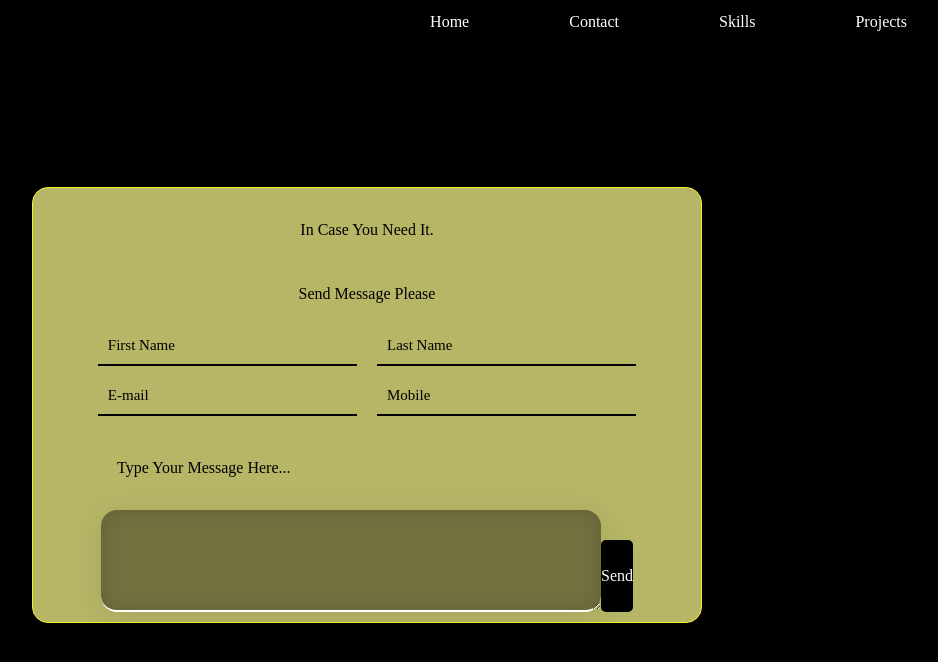
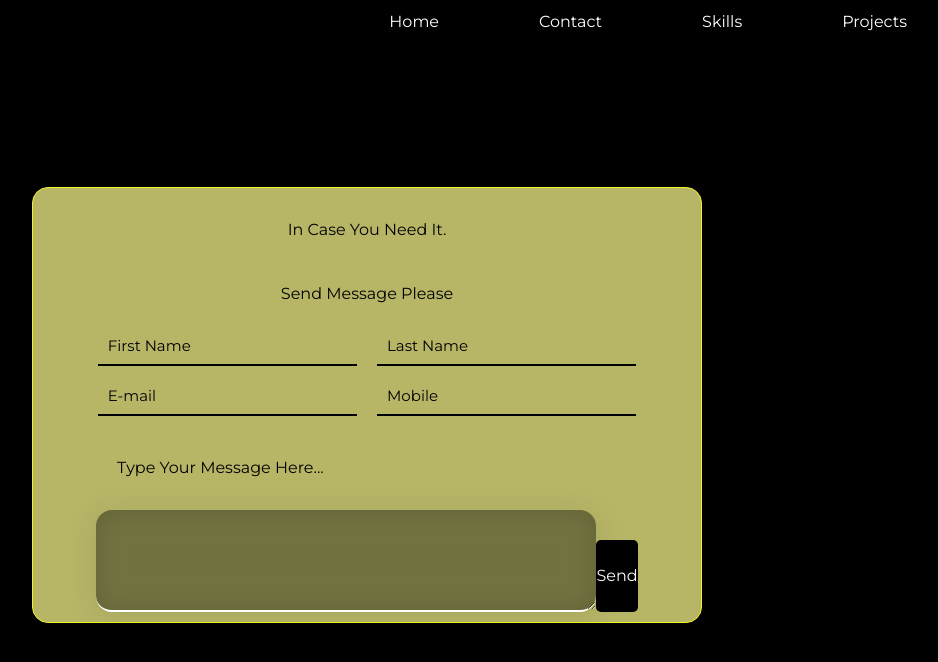
Before and after one commit to sanjayaniroula11/Portfolio-Practice, a React (Vite) app in the folder SANJAYA/: page /contact in a window 1280 px wide. Shown: the top 662 px of the page, without its empty margins (273-1211 px from the left). Built offline with nearby package versions, Linux system fonts and the light colour scheme.

Commit message:
remaining something

```diff
--- a/SANJAYA/package.json
+++ b/SANJAYA/package.json
@@ -24,7 +24,7 @@
     "eslint-plugin-react-hooks": "^4.6.0",
     "eslint-plugin-react-refresh": "^0.4.6",
     "postcss": "^8.4.38",
-    "tailwindcss": "^3.4.3",
+    "tailwindcss": "^3.4.6",
     "vite": "^5.2.0"
   }
 }
--- a/SANJAYA/src/components/MyWorks.jsx
+++ b/SANJAYA/src/components/MyWorks.jsx
@@ -11,6 +11,7 @@ function MyWorks() {
     } else {
       return (
         <div className="project-section">
+          <h1 className='text-green-400'> Projects Section</h1> <br />
           {content.map((project, index) => (
             <div className="service-box" key={index}>
               <img
--- a/SANJAYA/src/index.css
+++ b/SANJAYA/src/index.css
@@ -1,8 +1,8 @@
+@import url('https://fonts.googleapis.com/css2?family=Montserrat:ital,wght@0,100..900;1,100..900&display=swap');
+
 @tailwind base;
 @tailwind components;
 @tailwind utilities;
-
-
 
 * {
     padding: 0;
@@ -10,7 +10,7 @@
     text-decoration: none;
     list-style-type: none;
     border: none;
-    font-family: gilroy;
+    font-family: 'Montserrat', sans-serif;
 }
 
 .whole {
@@ -23,17 +23,15 @@ nav {
     display: flex;
     justify-content: space-between;
     padding: 10px 100px;
-    /* background-color: black; */
     color: white;
-
     background: rgba(0, 0, 0, 0.327);
-    /* border-radius: 16px; */
     box-shadow: 0 4px 30px rgba(0, 0, 0, 0.1);
     backdrop-filter: blur(5px);
     -webkit-backdrop-filter: blur(5px);
-    /* border: 1px solid rgba(255, 255, 255, 0.3); */
+    z-index: 10;
 }
-.logo2{
+
+.logo2 {
     width: 100px;
     color: black;
 }
@@ -48,44 +46,45 @@ nav {
     margin-left: 100px;
     color: white;
 }
-.hero-text{
+
+.hero-text {
     margin-bottom: 50px;
+}
 
-}
 .big-text {
     background-color: black;
     color: yellow;
     text-align: center;
     padding: 100px;
+}
 
-}
-.heading1{
+.heading1 {
     font-size: 5rem;
 }
-.my-name{
+
+.my-name {
     font-size: 2rem;
     color: white;
 }
-.frontend-text{
-    font-size: 2rem;
+
+.frontend-text {
     font-size: 3rem;
-    /* color: yellow; */
     margin-top: 50px;
 }
 
-.socials{
+.socials {
     position: fixed;
     top: 35%;
     left: -100px;
 }
-.socials ul{
+
+.socials ul {
     display: flex;
     flex-direction: column;
     gap: 10px;
-    background-color: none;
 }
 
-.socials ul li{
+.socials ul li {
     cursor: pointer;
     width: 150px;
     text-align: left;
@@ -96,95 +95,88 @@ nav {
     justify-content: space-between;
     align-items: center;
 }
-.icon{
+
+.icon {
     border: solid 1px yellow;
     font-size: 1rem;
     padding: 5px 10px;
     background-color: yellow;
     color: black;
-
-}
-.one-social{
-
-}
-.one-social:hover{
-
-    margin-left: 100px;
-    transition: ease-in-out  0.3s;
-
 }
 
+.one-social {}
 
+.one-social:hover {
+    margin-left: 100px;
+    transition: ease-in-out 0.3s;
+}
 
-
-.service-box{
+.service-box {
     width: 300px;
-    /* height: 255px; */
     background-color: yellow;
     border-radius: 10px;
     padding: 10px;
 }
-.service-box h2{
+
+.service-box h2 {
     font-size: 1.3rem;
     padding: 20px 0 10px 0;
 }
-.service-box p{
+
+.service-box p {
     font-size: 13px;
     line-height: 1.2rem;
 }
-.service-box img{
+
+.service-box img {
     width: 100%;
 }
 
-.works-main{
+.works-main {
     background-color: black;
     padding: 0 50px;
 }
-.image-p{
+
+.image-p {
     border-radius: 5px;
 }
-.view-btn{
+
+.view-btn {
     padding: 15px 30px;
     background-color: black;
-    color:  yellow;
+    color: yellow;
     font-weight: bolder;
     margin-top: 10px;
     border-radius: 10px;
 }
-.view-btn:hover{
+
+.view-btn:hover {
     background-color: rgb(212, 20, 212);
     color: white;
     transition: 0.3s ease-in-out;
 }
-.project-section{
+
+.project-section {
     display: flex;
     padding: 10%;
     align-items: center;
     justify-content: space-around;
 }
 
-.hero-section{
+.hero-section {
     background-color: black;
 }
-/*////////////////CONTACT SECTION////////////////////////////////////////////////////////////////////////////////////////////////////*/
-
 
 .contact-container {
-    /* background: rgba(0, 0, 0, 0.9);
-    box-shadow: 0 4px 30px rgba(0, 0, 0, 0.9);
-    backdrop-filter: blur(13.1px);
-    -webkit-backdrop-filter: blur(13.1px); */
-
-
     min-height: 100vh;
     background-color: black;
     display: flex;
     align-items: center;
     justify-content: center;
+    z-index: 5;
 }
 
 .contact-container form {
-
     padding: 10px;
     margin-top: 0;
     width: 670px;
@@ -194,22 +186,18 @@ nav {
     border-radius: 15px;
     flex-wrap: wrap;
     margin-top: 10px;
-
-
     background: rgba(224, 223, 126, 0.821);
     border-radius: 16px;
     box-shadow: 0 4px 30px rgba(0, 0, 0, 0.1);
     backdrop-filter: blur(13.1px);
     -webkit-backdrop-filter: blur(13.1px);
     border: 1px solid rgba(243, 240, 38, 1);
-
-
 }
 
 .contact-container form h1 {
     margin: 20px 0;
     width: 500px;
-    text-align: center
+    text-align: center;
 }
 
 .contact-container form input {
@@ -240,17 +228,12 @@ nav {
 }
 
 .contact-container form textarea {
-    /* From https://css.glass */
     background: rgba(0, 0, 0, 0.47);
     border-radius: 16px;
     box-shadow: 0 4px 30px rgba(0, 0, 0, 0.1);
     backdrop-filter: blur(13.1px);
     -webkit-backdrop-filter: blur(13.1px);
     border: 1px solid rgba(0, 0, 0, 1);
-
-
-
-
     border: none;
     border-bottom: 2px solid #fff;
     font-size: 20px;
@@ -261,36 +244,33 @@ nav {
     min-height: 80px;
 }
 
-.contact-container form #button{
+.contact-container form #button {
     background-color: black;
     color: white;
     border-radius: 5px;
     margin-top: 30px;
 }
 
-.contact-container form #button:hover{
+.contact-container form #button:hover {
     background-color: purple;
     color: white;
     transition: ease-in-out 0.3s;
     margin-top: 23px;
-    /* font-weight: 600; */
-
 }
 
-/* //////////////////////////////////////////////////////////////////////////////////*/
-
-
-.skill{
+.skill {
     height: 100px;
     width: 100px;
     background: transparent;
     display: flex;
     align-items: center;
 }
-.skill img{
+
+.skill img {
     width: 100%;
 }
-.skills-gallery{
+
+.skills-gallery {
     display: flex;
     align-items: center;
     flex-wrap: wrap;
@@ -299,7 +279,8 @@ nav {
     margin-top: 50px;
     padding: 0 20%;
 }
-.skills{
+
+.skills {
     display: flex;
     flex-direction: column;
     align-items: center;
@@ -308,6 +289,7 @@ nav {
     background-color: rgb(0, 0, 0);
     height: 100vh;
 }
-.skills h2{
+
+.skills h2 {
     font-size: 2.5rem;
 }
```
Also changed, not shown: 1 other file (tests, documents, lock files or other folders).
